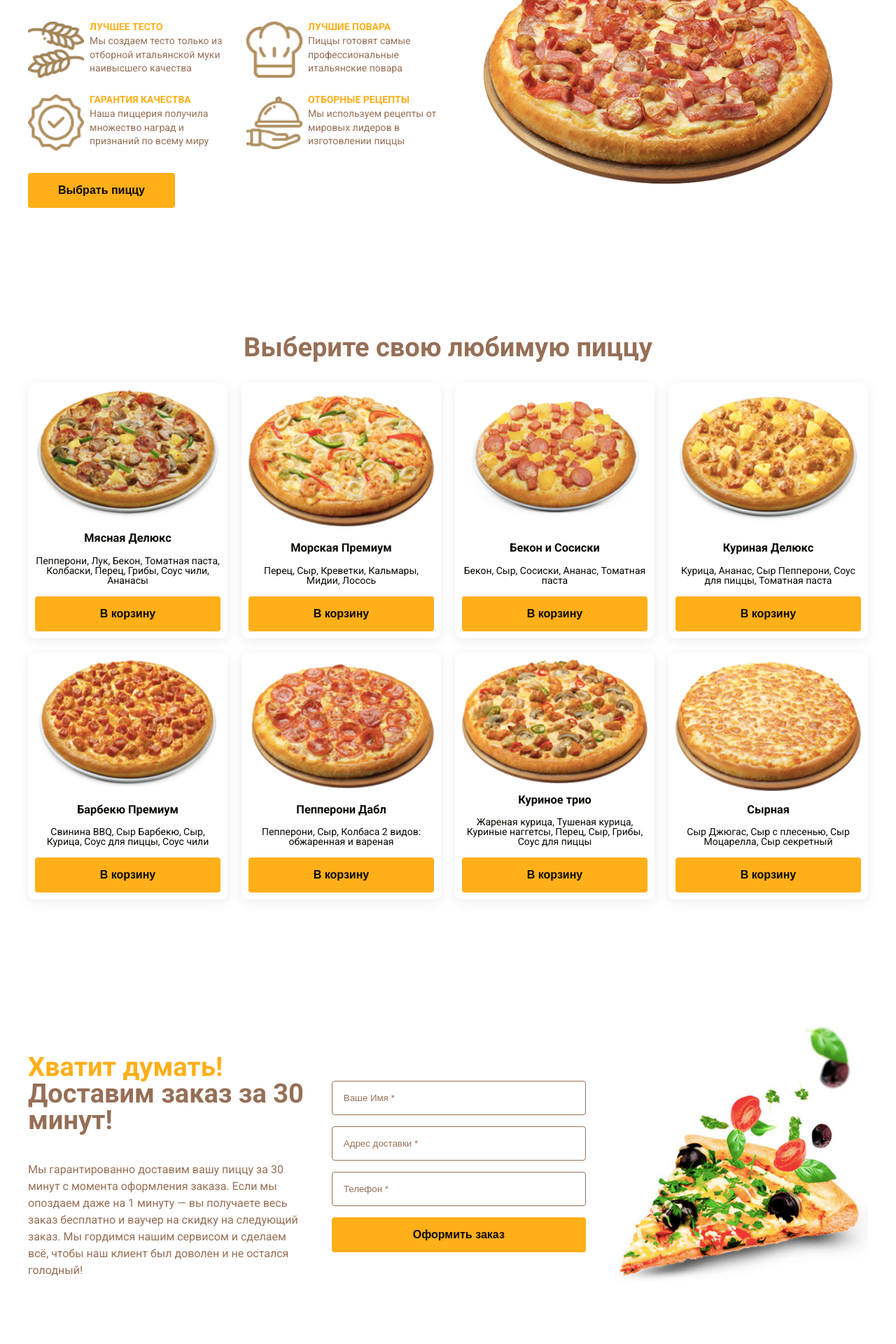
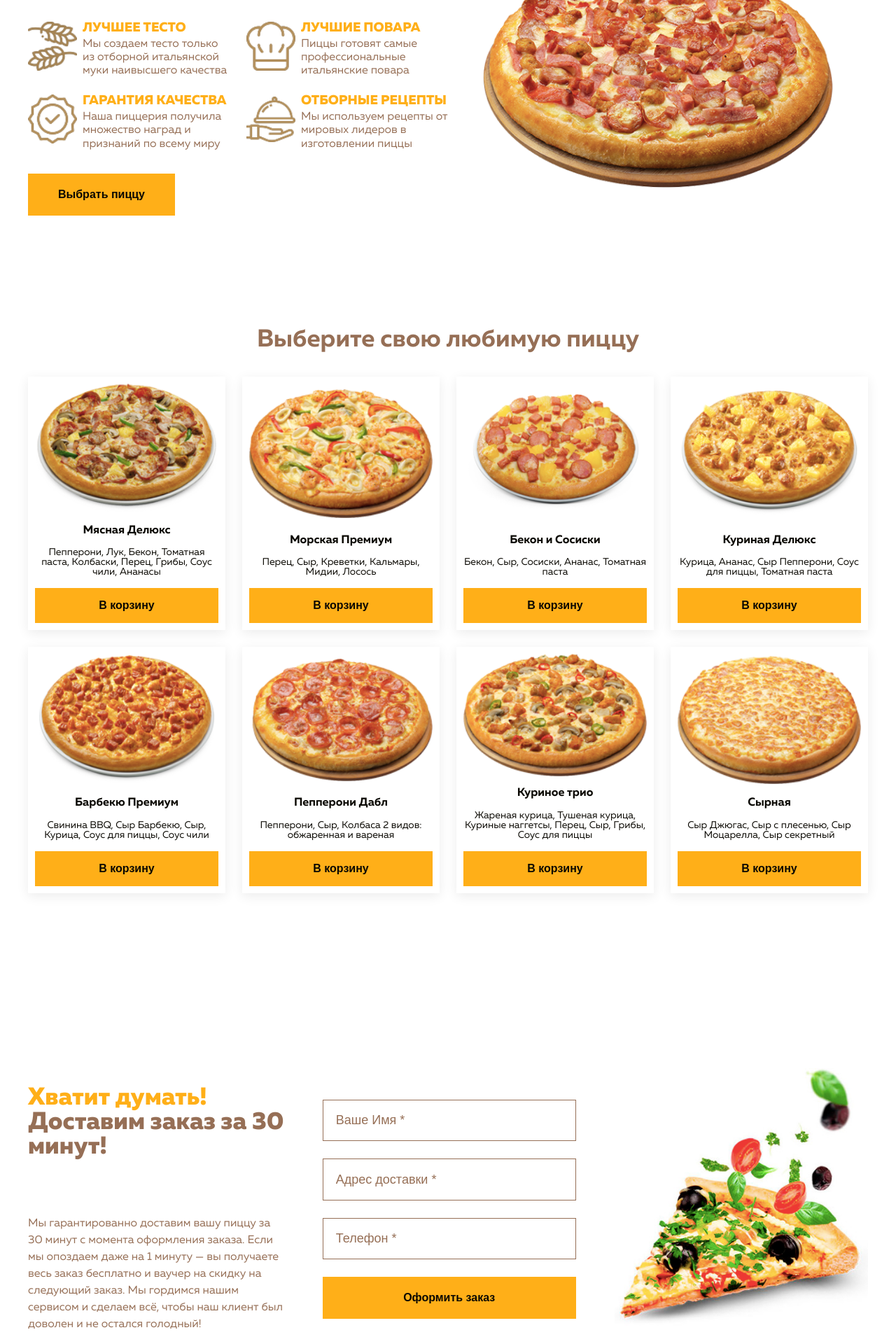
Before and after one commit to qalqa-dev/itlogia-mentor-task, an Angular app: page / in a window 1280 px wide. Shown: the part 320-2240 px from the top of the page at 70% size. Before the commit the page ends 2187 px from the top, so only its background shows below. Built offline with nearby package versions, Linux system fonts and the light colour scheme.

Commit message:
feat: added correct fonts + fixed styles by design

```diff
--- a/src/app/components/button/button.scss
+++ b/src/app/components/button/button.scss
@@ -1,5 +1,7 @@
 .button {
+  font-weight: 700;
   width: 100%;
+  height: 100%;
   align-self: flex-start;
   padding: 16px 32px;
   font-size: 16px;
@@ -7,7 +9,6 @@
   color: var(--color-text-secondary);
   background-color: var(--color-accent-primary);
   border: none;
-  border-radius: 4px;
   cursor: pointer;
   transition: opacity 0.2s ease-in-out;
 
--- a/src/app/components/catalog-card/catalog-card.scss
+++ b/src/app/components/catalog-card/catalog-card.scss
@@ -2,7 +2,6 @@
   display: flex;
   width: 100%;
   height: 100%;
-  border-radius: 10px;
   background-color: var(--color-background);
   color: var(--color-text-secondary);
   text-align: center;
--- a/src/app/components/header/header.scss
+++ b/src/app/components/header/header.scss
@@ -28,6 +28,7 @@
   }
 
   &__menu {
+    font-size: 16px;
     gap: 2vw;
     max-width: 650px;
     display: flex;
@@ -118,8 +119,7 @@
 
   .header__logo {
     &-image {
-      width: 80px;
-      height: 80px;
+      height: 70px;
     }
     &-text {
       font-size: 24px;
--- a/src/app/pages/main/sections/catalog/catalog.scss
+++ b/src/app/pages/main/sections/catalog/catalog.scss
@@ -1,21 +1,21 @@
 .catalog {
-  padding: 0 0 180px;
+  padding: 0 0 250px;
 
   &__container {
     display: flex;
     flex-direction: column;
-    gap: 32px;
+    gap: 35px;
   }
 
   &__title {
-    font-size: 38px;
+    font-size: 35px;
     font-weight: 700;
     text-align: center;
   }
 
   &__list {
     display: grid;
-    grid-template-columns: repeat(auto-fill, minmax(250px, 1fr));
-    gap: 20px;
+    grid-template-columns: repeat(auto-fill, minmax(282px, 1fr));
+    gap: 24px;
   }
 }
--- a/src/app/pages/main/sections/form/form.html
+++ b/src/app/pages/main/sections/form/form.html
@@ -50,8 +50,10 @@
         />
       </div>
 
-      <app-button type="submit">Оформить заказ</app-button>
+      <app-button class="form__button" type="submit">Оформить заказ</app-button>
     </form>
-    <img class="form__image" src="/form-image.png" alt="Пицца" />
+    <div class="form__image">
+      <img src="/form-image.png" alt="Пицца" />
+    </div>
   </div>
 </section>
--- a/src/app/pages/main/sections/form/form.scss
+++ b/src/app/pages/main/sections/form/form.scss
@@ -1,8 +1,10 @@
 .form {
+  padding: 0 0 115px;
+
   &__container {
     display: grid;
     grid-template-columns: 1fr 1fr 1fr;
-    gap: 40px;
+    gap: 55px;
     align-items: center;
 
     @media (max-width: 1024px) {
@@ -19,11 +21,11 @@
   &__content {
     display: flex;
     flex-direction: column;
-    gap: 40px;
+    gap: 80px;
     width: 100%;
 
     @media (max-width: 1024px) {
-      gap: 32px;
+      gap: 30px;
     }
 
     @media (max-width: 768px) {
@@ -33,8 +35,8 @@
   }
 
   &__title {
-    font-size: 38px;
-    font-weight: 700;
+    font-size: 35px;
+    font-weight: 800;
 
     @media (max-width: 1024px) {
       font-size: 32px;
@@ -63,7 +65,7 @@
   &__self {
     display: flex;
     flex-direction: column;
-    gap: 16px;
+    gap: 25px;
     width: 100%;
 
     @media (max-width: 768px) {
@@ -78,9 +80,9 @@
 
   &__input {
     width: 100%;
-    padding: 16px;
+    font-size: 18px;
+    padding: 18.25px;
     border: 1px solid var(--color-text-primary);
-    border-radius: 4px;
     box-sizing: border-box;
     transition:
       border-color 0.3s ease,
@@ -107,16 +109,18 @@
   }
 
   &__image {
-    width: 100%;
-    height: 100%;
-    object-fit: contain;
-    @media (max-width: 1024px) {
-      grid-column: 1 / -1;
-      order: 2;
+    img {
+      width: 100%;
+      height: 100%;
+      object-fit: contain;
     }
 
-    @media (max-width: 768px) {
-      max-height: 300px;
+    @media (max-width: 1024px) {
+      display: none;
     }
   }
+
+  &__button {
+    height: 60px;
+  }
 }
--- a/src/app/pages/main/sections/hero/hero.html
+++ b/src/app/pages/main/sections/hero/hero.html
@@ -1,9 +1,11 @@
 <section class="hero">
   <div class="hero__container">
     <div class="hero__content">
+      <!--Т.к шрифт платный, приходится использовать ухищрения в виде узкого пробела-->
+
       <h1 class="hero__title">
         Самая вкусная пицца в мире
-        <span class="hero__title-highlight">только в Pizza Cheff</span>
+        <span class="hero__title-highlight">только в Pizza Chef f</span>
       </h1>
       <ul class="hero__list">
         <li class="hero__item">
@@ -50,9 +52,7 @@
           </div>
         </li>
       </ul>
-      <div class="hero__button-container">
-        <app-button class="hero__button">Выбрать пиццу</app-button>
-      </div>
+      <app-button class="hero__button">Выбрать пиццу</app-button>
     </div>
     <div class="hero__image">
       <img src="hero-image.png" alt="Пицца" />
--- a/src/app/pages/main/sections/hero/hero.scss
+++ b/src/app/pages/main/sections/hero/hero.scss
@@ -1,5 +1,5 @@
 .hero {
-  padding: 120px 0 180px;
+  padding: 120px 0 160px;
   background-color: var(--color-background);
 
   &__container {
@@ -17,7 +17,7 @@
 
   &__title {
     font-size: 38px;
-    font-weight: 700;
+    font-weight: 800;
     line-height: 1.2;
     color: var(--color-text-primary);
     margin: 0;
@@ -40,18 +40,6 @@
     margin: 0;
   }
 
-  &__item {
-    display: flex;
-    gap: 12px;
-
-    &-icon {
-      width: 100%;
-      max-width: 80px;
-      max-height: 80px;
-      object-fit: contain;
-    }
-  }
-
   &__item-content {
     display: flex;
     gap: 8px;
@@ -62,20 +50,30 @@
       gap: 4px;
     }
   }
+  &__item {
+    font-size: 16px;
+    display: flex;
+    gap: 12px;
 
-  &__item-title {
-    font-size: 14px;
-    font-weight: 700;
+    &-icon {
+      width: 100%;
+      max-width: 70px;
+      max-height: 70px;
+      object-fit: contain;
+    }
+
+    &-title {
+      font-weight: 800;
       color: var(--color-accent-primary);
       margin: 0;
       text-transform: uppercase;
     }
 
-  &__item-text {
-    font-size: 14px;
-    line-height: 1.4;
+    &-text {
+      line-height: 1.2;
       color: var(--color-text-primary);
       margin: 0;
+    }
   }
 
   &__image {
@@ -90,8 +88,10 @@
       object-fit: contain;
     }
   }
-  &__button-container {
+
+  &__button {
     width: 35%;
+    height: 60px;
   }
 }
 
@@ -120,7 +120,7 @@
       }
     }
 
-    &__button-container {
+    &__button {
       width: 100%;
     }
   }
--- /dev/null
+++ b/src/app/styles/typography.scss
@@ -0,0 +1,27 @@
+@font-face {
+  font-family: 'Muller';
+  src: url('/fonts/Muller-Black.ttf') format('truetype');
+  font-weight: 900;
+  font-style: normal;
+}
+
+@font-face {
+  font-family: 'Muller';
+  src: url('/fonts/Muller-ExtraBold.ttf') format('truetype');
+  font-weight: 800;
+  font-style: normal;
+}
+
+@font-face {
+  font-family: 'Muller';
+  src: url('/fonts/Muller-Bold.ttf') format('truetype');
+  font-weight: 700;
+  font-style: normal;
+}
+
+@font-face {
+  font-family: 'Muller';
+  src: url('/fonts/Muller-Regular.ttf') format('truetype');
+  font-weight: 400;
+  font-style: normal;
+}
--- a/src/global.scss
+++ b/src/global.scss
@@ -1,9 +1,10 @@
 @use './app/styles/reset.scss' as *;
 @use './app/styles/colors.scss' as *;
+@use './app/styles/typography.scss';
 
 body {
   min-height: 100vh;
-  font-family: 'Roboto', sans-serif;
+  font-family: 'Muller', sans-serif;
   font-weight: 400;
   font-style: normal;
   font-size: 14px;
```
Also changed, not shown: public/fonts/Muller-Bold.ttf (added). Lines whose indentation alone changed are shown as unchanged.
